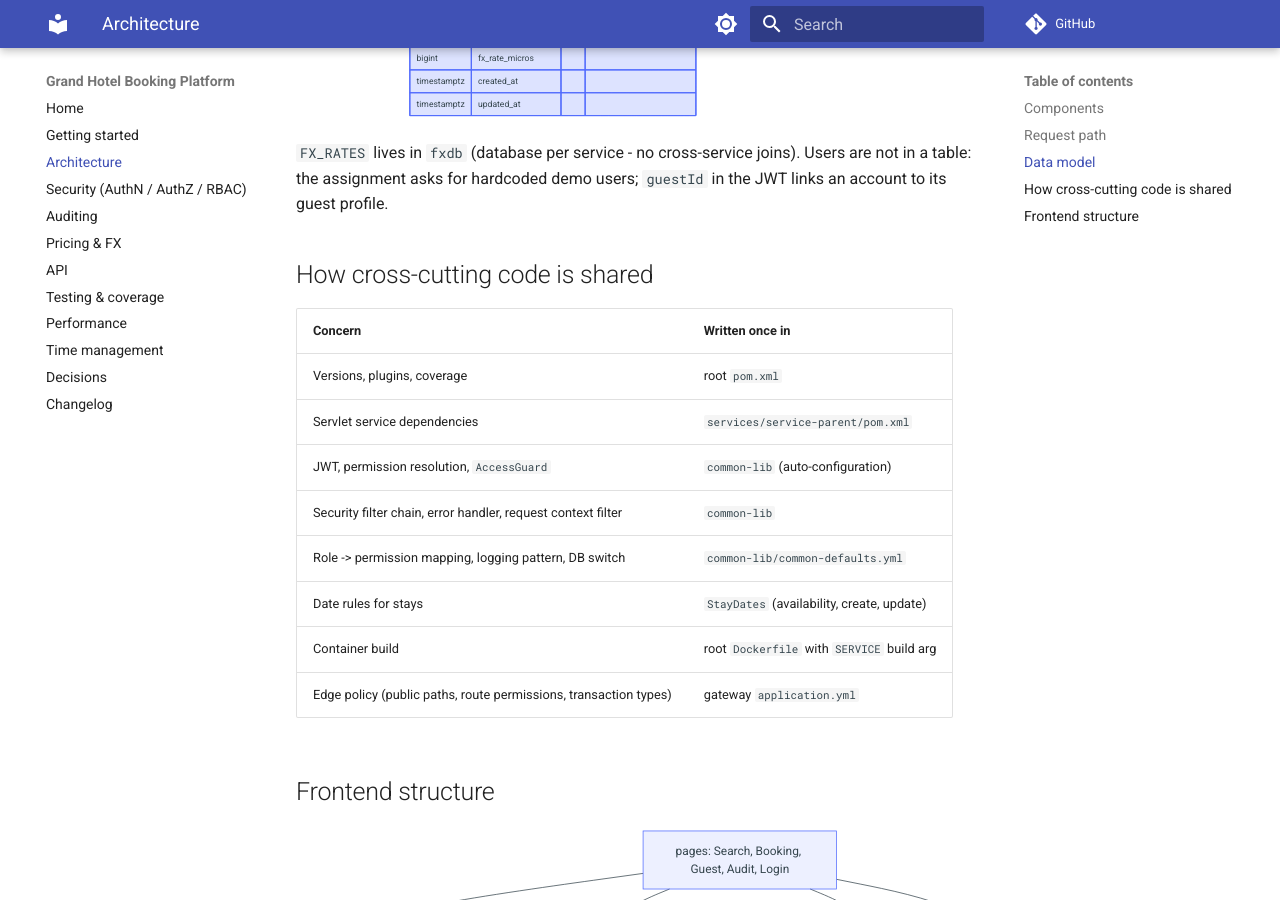
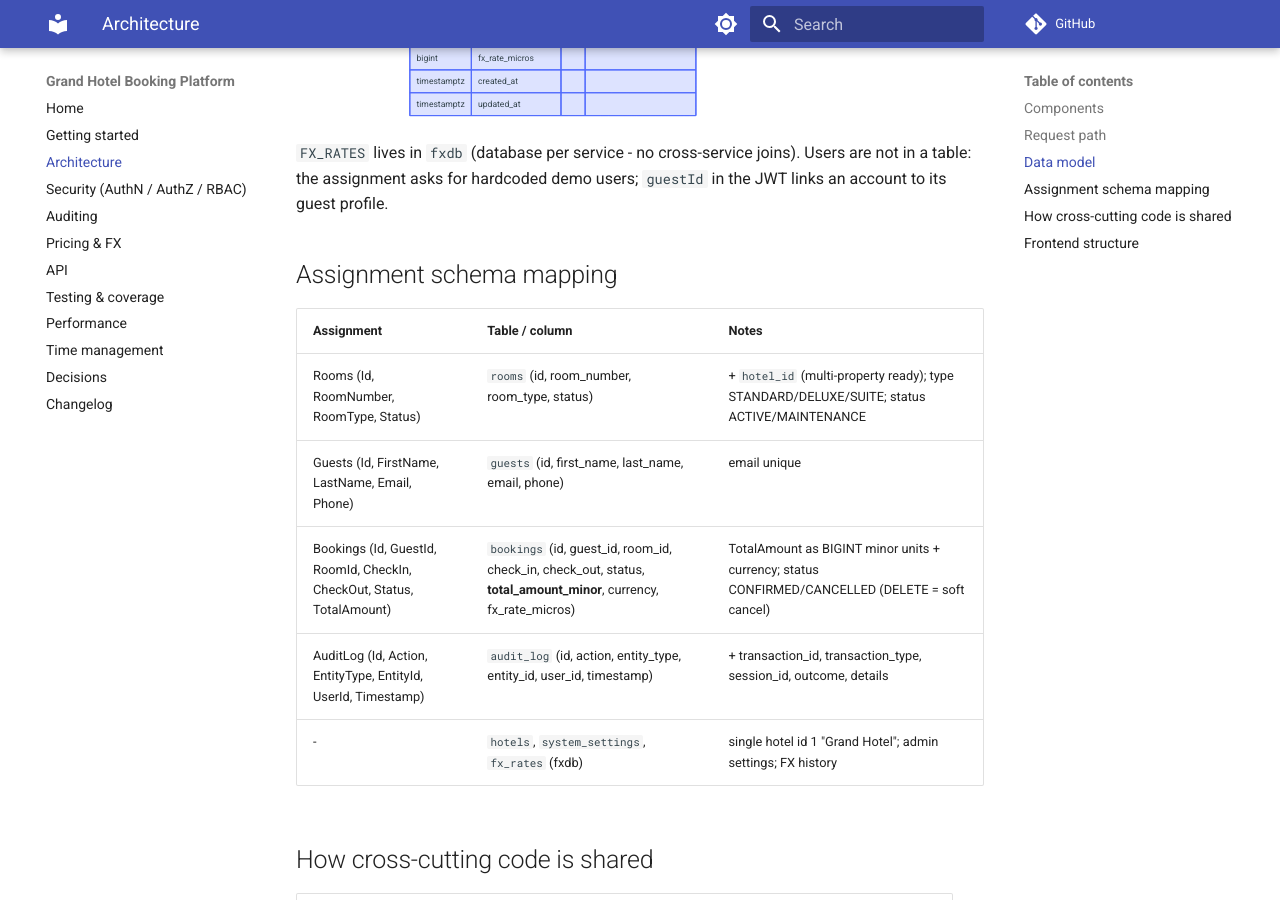
Before and after one commit to samiba10/grand-hotel-booking, an MkDocs documentation site: the page built from docs/architecture.md, in a window 1280 px wide and 900 px high, scrolled down 2056 px. Built offline with MkDocs 1.6.1 and Material for MkDocs 9.7.7, drawn with Linux system fonts in a browser that asks for light colours; comment, search, counter and statistics services are not loaded.

Commit message:
docs: assignment deviations and schema mapping (#21)
Make every deliberate deviation from the brief explicit for the reviewer:
EF -> JPA/Flyway, static $100 -> base price + dynamic pricing bonus, TotalAmount -> integer
minor units + currency. Adds an assignment-schema -> table/column mapping.

```diff
--- a/docs/architecture.md
+++ b/docs/architecture.md
@@ -128,6 +128,16 @@ erDiagram
 table: the assignment asks for hardcoded demo users; `guestId` in the JWT links an account to its
 guest profile.
 
+## Assignment schema mapping
+
+| Assignment | Table / column | Notes |
+|---|---|---|
+| Rooms (Id, RoomNumber, RoomType, Status) | `rooms` (id, room_number, room_type, status) | + `hotel_id` (multi-property ready); type STANDARD/DELUXE/SUITE; status ACTIVE/MAINTENANCE |
+| Guests (Id, FirstName, LastName, Email, Phone) | `guests` (id, first_name, last_name, email, phone) | email unique |
+| Bookings (Id, GuestId, RoomId, CheckIn, CheckOut, Status, TotalAmount) | `bookings` (id, guest_id, room_id, check_in, check_out, status, **total_amount_minor**, currency, fx_rate_micros) | TotalAmount as BIGINT minor units + currency; status CONFIRMED/CANCELLED (DELETE = soft cancel) |
+| AuditLog (Id, Action, EntityType, EntityId, UserId, Timestamp) | `audit_log` (id, action, entity_type, entity_id, user_id, timestamp) | + transaction_id, transaction_type, session_id, outcome, details |
+| - | `hotels`, `system_settings`, `fx_rates` (fxdb) | single hotel id 1 "Grand Hotel"; admin settings; FX history |
+
 ## How cross-cutting code is shared
 
 | Concern | Written once in |
```
Also changed, not shown: README.md (+11 -0 lines), docs/changelog.md (+1 -0 lines), docs/index.md (+2 -1 lines).
